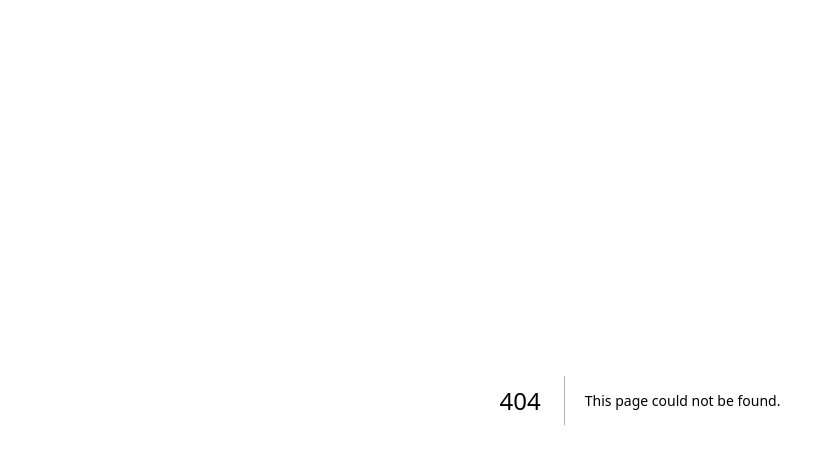
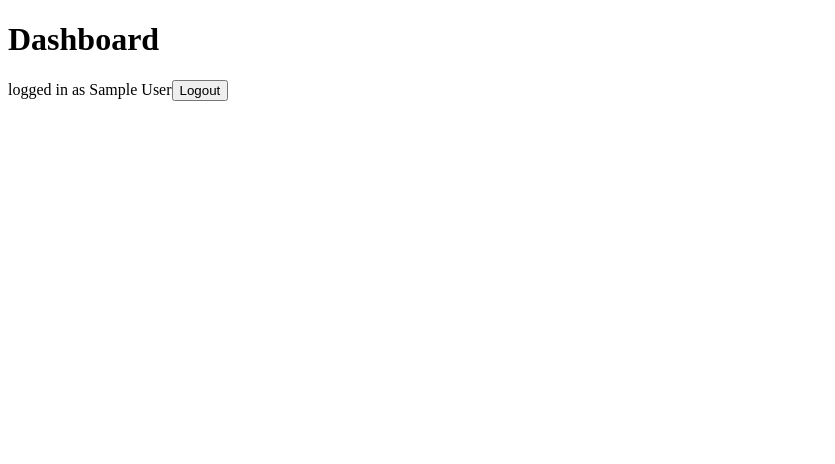
Before and after one commit to ch4nd4n/practice, a Next.js app in the folder nodejs/nextjs-firebase-auth/: page /dashboard in a window 1280 px wide. Before the commit this address had no page. Shown: the top 464 px of the page, without its empty margins (0-835 px from the left). Built offline with nearby package versions, Linux system fonts and the light colour scheme; no server answers; sample sign-in values are in the browser's storage.

Commit message:
Client side Private route

```diff
--- a/nodejs/nextjs-firebase-auth/src/firebase/firebase-auth.ts
+++ b/nodejs/nextjs-firebase-auth/src/firebase/firebase-auth.ts
@@ -22,6 +22,7 @@ function logout() {
 
 export default function useFirebaseAuth() {
   const [authUser, setAuthUser] = useState<User>();
+  const [isLoading, setIsLoading] = useState(true);
 
   useEffect(() => {
     const unsubscribe = auth.onAuthStateChanged((authUser) => {
@@ -30,9 +31,10 @@ export default function useFirebaseAuth() {
       } else {
         setAuthUser(undefined);
       }
+      setIsLoading(false);
     });
     return () => unsubscribe();
   }, []);
 
-  return { authUser, googleLogin, logout };
+  return { authUser, googleLogin, isLoading, logout };
 }
--- /dev/null
+++ b/nodejs/nextjs-firebase-auth/src/pages/dashboard/index.tsx
@@ -0,0 +1,23 @@
+import LoginButton from "@/components/login-button";
+import useFirebaseAuth from "@/firebase/firebase-auth";
+import { useRouter } from "next/router";
+import { useEffect } from "react";
+
+export default function Dashboard() {
+  const { authUser, isLoading } = useFirebaseAuth();
+  const router = useRouter();
+
+  useEffect(() => {
+    if (!isLoading) {
+      if (!authUser) {
+        router.push("/");
+      }
+    }
+  }, [authUser, router, isLoading]);
+  return (
+    <>
+      <h1>Dashboard</h1>
+      <LoginButton />
+    </>
+  );
+}
```
Also changed, not shown: 1 other file (tests, documents, lock files or other folders).
